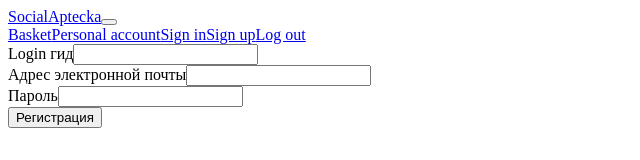
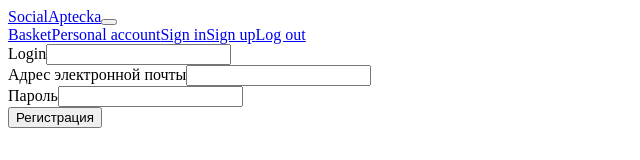
Before and after one commit to IrinaBerezkina/socialDrugStore, a React app: page /auth/reg in a window 1280 px wide. Shown: the top 160 px of the page, without its empty margins (0-640 px from the left). Built offline with nearby package versions, Linux system fonts and the light colour scheme; the HTML template or start-up script is replaced by a standard one.

Commit message:
authorization_v5

```diff
--- a/src/components/Registration.jsx
+++ b/src/components/Registration.jsx
@@ -19,7 +19,7 @@ export default function Registration() {
     <form onSubmit={submitHandler}>
       <div className="mb-3">
         <label htmlFor="exampleInput" className="form-label">
-          Login гид
+          Login
           <input name="login" type="text" className="form-control" id="exampleInput" />
         </label>
       </div>
```
